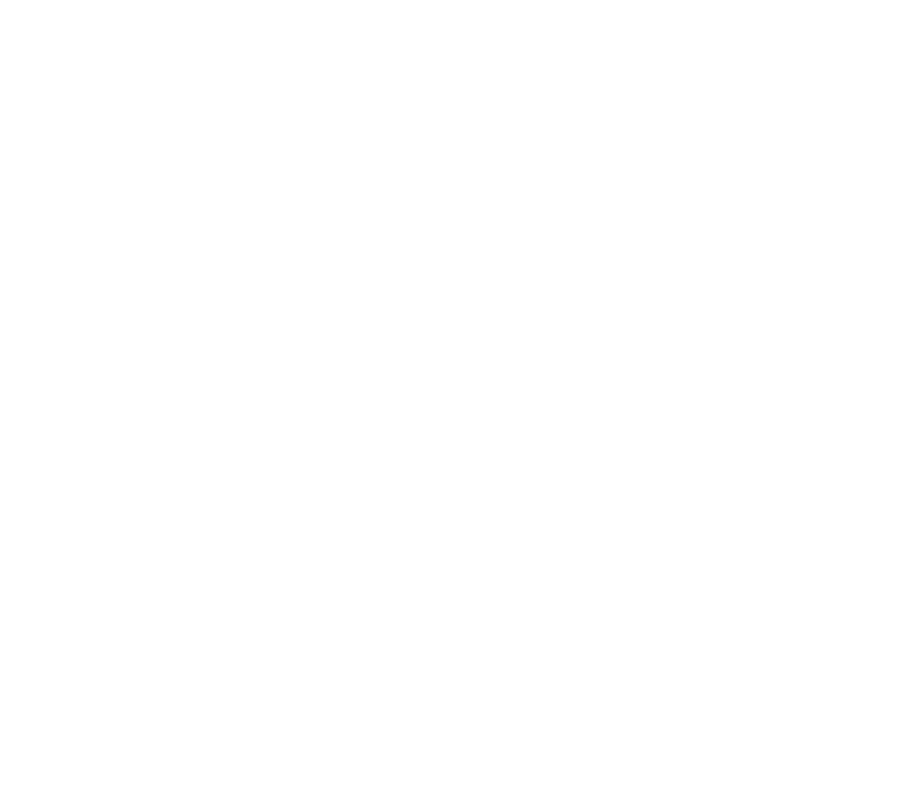
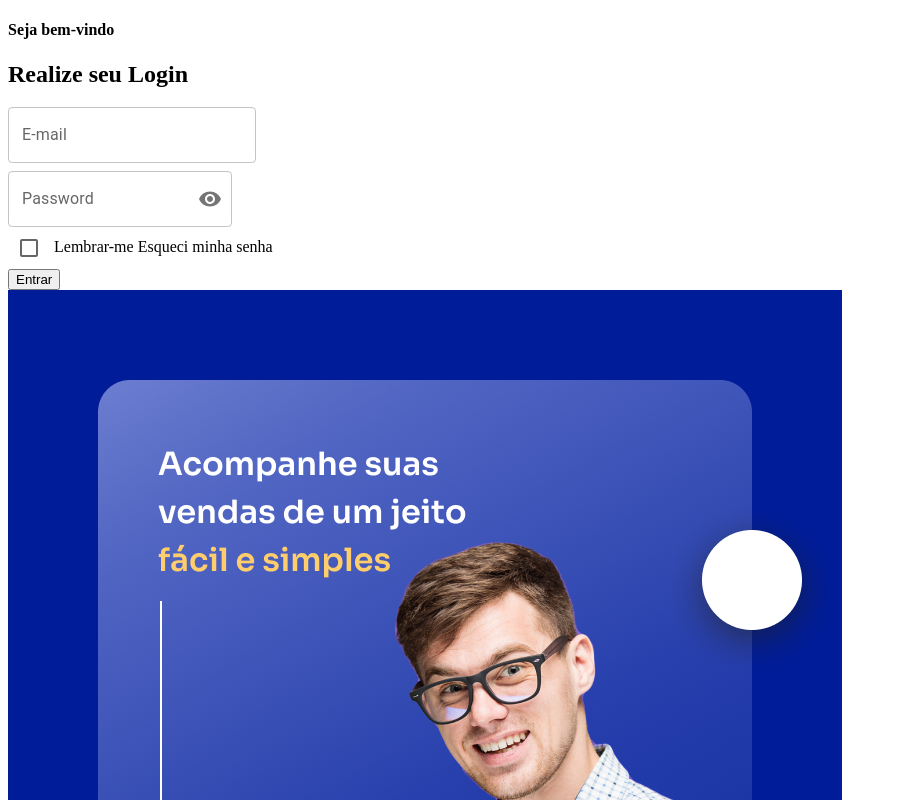
Before and after one commit to elizabetelissandra/w3ERP_ProjetoFinal_Mod3, a React (Vite) app in the folder w3ERP/w3ERP_Project/: page / in a window 1280 px wide. Shown: the top 800 px of the page, without its empty margins (0-897 px from the left). Built offline with nearby package versions, Linux system fonts and the light colour scheme.

Commit message:
feat(Adicionando página login): :sparkles: Criado o formulario e a funcionalidade de mostrar ou esconder a senha

```diff
--- a/w3ERP/w3ERP_Project/src/App.tsx
+++ b/w3ERP/w3ERP_Project/src/App.tsx
@@ -1,14 +1,11 @@
-import { useState } from 'react'
-import reactLogo from './assets/react.svg'
-import viteLogo from '/vite.svg'
-import './App.css'
+import FormLogin from './pages/Login'
 
 function App() {
 
 
   return (
     <>
-
+      <FormLogin/>
     </>
   )
 }
--- /dev/null
+++ b/w3ERP/w3ERP_Project/src/components/inputPassword.tsx
@@ -0,0 +1,46 @@
+import * as React from 'react';
+import Box from '@mui/material/Box';
+import IconButton from '@mui/material/IconButton';
+import OutlinedInput from '@mui/material/OutlinedInput';
+import InputLabel from '@mui/material/InputLabel';
+import InputAdornment from '@mui/material/InputAdornment';
+import FormControl from '@mui/material/FormControl';
+import Visibility from '@mui/icons-material/Visibility';
+import VisibilityOff from '@mui/icons-material/VisibilityOff';
+
+interface InputPasswordProps {
+    handleClick: () => void;
+    handleMouseDown: (event: React.MouseEvent<HTMLButtonElement>) => void;
+    show: boolean;
+}
+
+const InputPassword:React.FC<InputPasswordProps> = ({handleClick, handleMouseDown, show}) => {
+
+
+  return (
+    <Box sx={{ display: 'flex', flexWrap: 'wrap' }}>
+        <FormControl sx={{ mt: 1, width: '28ch' }} variant="outlined">
+          <InputLabel htmlFor="outlined-adornment-password">Password</InputLabel>
+          <OutlinedInput
+            id="outlined-adornment-password"
+            type={show ? 'text' : 'password'}
+            endAdornment={
+              <InputAdornment position="end">
+                <IconButton
+                  aria-label="toggle password visibility"
+                  onClick={handleClick}
+                  onMouseDown={handleMouseDown}
+                  edge="end"
+                >
+                  {show ? <VisibilityOff /> : <Visibility />}
+                </IconButton>
+              </InputAdornment>
+            }
+            label="Password"
+          />
+        </FormControl>
+    </Box>
+  );
+}
+
+export default InputPassword
--- /dev/null
+++ b/w3ERP/w3ERP_Project/src/pages/Login.tsx
@@ -0,0 +1,56 @@
+import Checkbox from "@mui/material/Checkbox";
+import TextField from "@mui/material/TextField";
+import React from "react";
+import InputPassword from "../components/inputPassword";
+import imgLogin from "../img/Frame61.png"
+
+const FormLogin = () => {
+  const [showPassword, setShowPassword] = React.useState(false);
+
+  const handleClickShowPassword = () => setShowPassword((show) => !show);
+
+  const handleMouseDownPassword = (
+    event: React.MouseEvent<HTMLButtonElement>
+  ) => {
+    event.preventDefault();
+  };
+
+  const label = { inputProps: { "aria-label": "Checkbox demo" } };
+
+  return (
+    <>
+      <main>
+        <section>
+          <h4>Seja bem-vindo</h4>
+          <h2>Realize seu Login</h2>
+          <form>
+            <TextField
+              id="outlined-basic"
+              label="E-mail"
+              variant="outlined"
+              placeholder="Insira seu email"
+            />
+            <InputPassword
+              handleClick={handleClickShowPassword}
+              handleMouseDown={handleMouseDownPassword}
+              show={showPassword}
+            />
+            <section>
+              <span>
+                {" "}
+                <Checkbox {...label} /> Lembrar-me{" "}
+              </span>
+              <span>Esqueci minha senha</span>
+            </section>
+            <button type="submit">Entrar</button>
+          </form>
+        </section>
+        <section>
+          <img src={imgLogin} alt="imgLogin" />
+        </section>
+      </main>
+    </>
+  );
+};
+
+export default FormLogin;
```
Also changed, not shown: w3ERP/w3ERP_Project/package.json (+7 -1 lines), w3ERP/w3ERP_Project/src/components/FormLogin.tsx (added), w3ERP/w3ERP_Project/src/img/Frame61.png (added), 1 other file (tests, documents, lock files or other folders).
